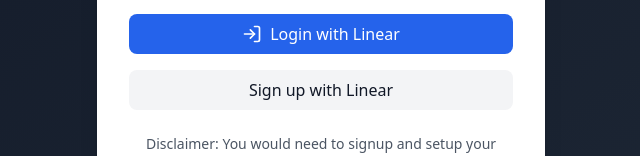
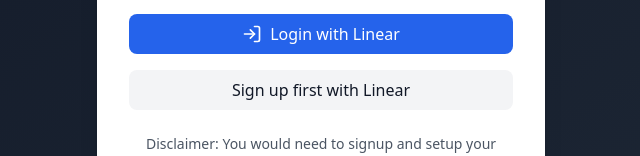
Before and after one commit to imandeol/techFlow, a React (Vite) app: page / in a window 1280 px wide. Shown: the part 380-536 px from the top of the page, without its empty margins (319-959 px from the left). Built offline with nearby package versions, Linux system fonts and the light colour scheme; no server answers; what groq-sdk would draw is missing.

Commit message:
Minor change to deploy again

```diff
--- a/src/components/LoginPage.tsx
+++ b/src/components/LoginPage.tsx
@@ -51,7 +51,7 @@
               window.open("https://linear.app/login", "_blank");
             }}
           >
-            Sign up with Linear
+            Sign up first with Linear
           </button>
         </div>
 
```
